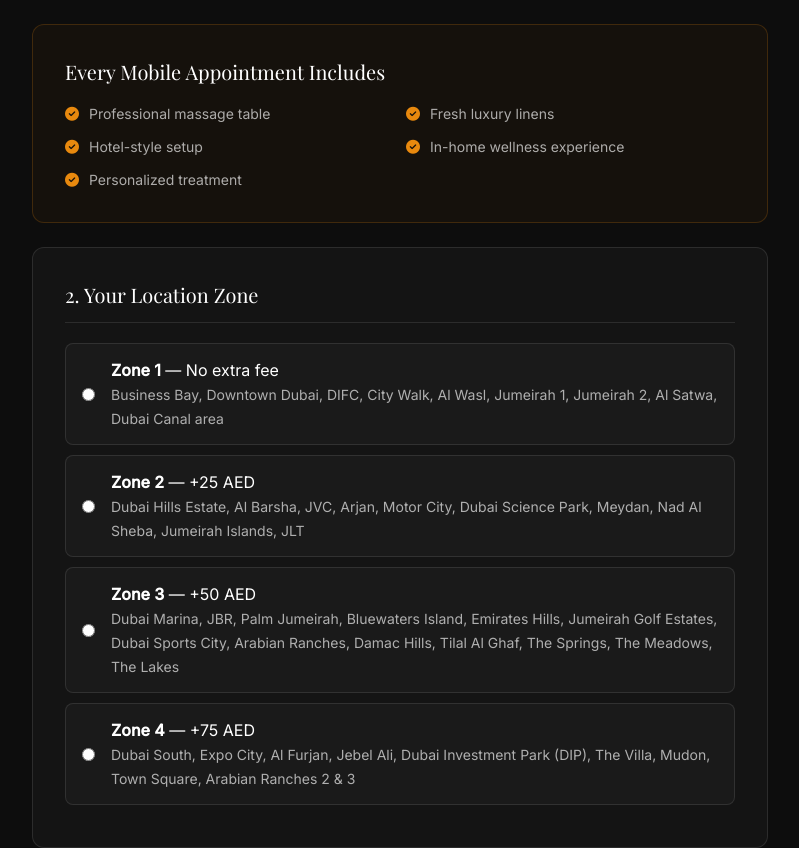
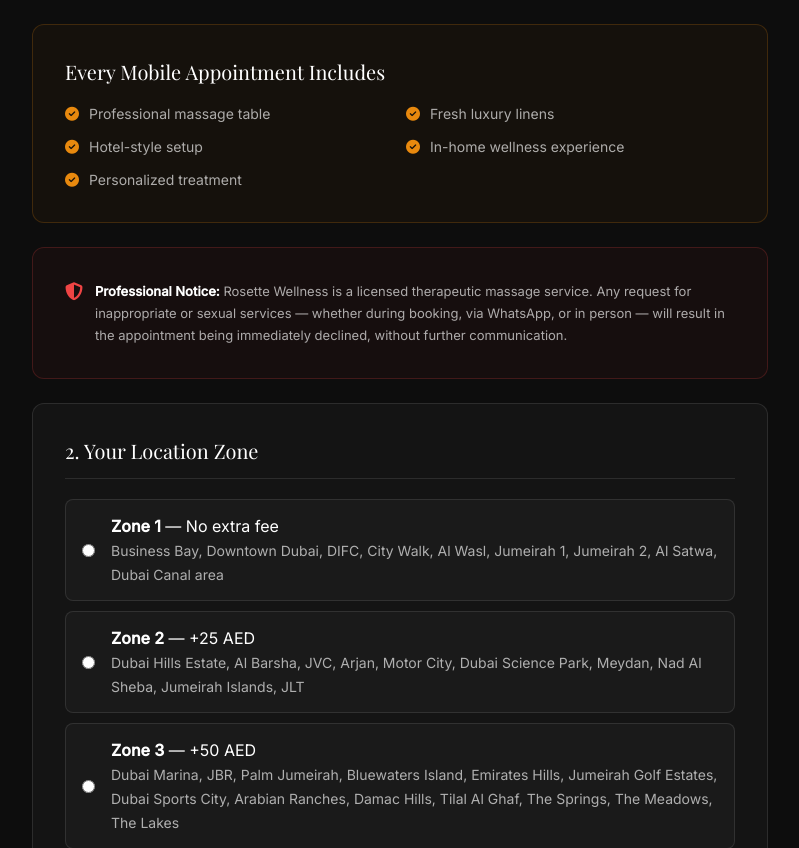
Before and after one commit to MarthaMuronji/rosette-booking, a Django app: template templates/bookings/book_confirm.html in a window 1280 px wide. Shown: the part 1013-1861 px from the top of the page, without its empty margins (240-1039 px from the left). Run offline with Django 5.2, Linux system fonts and the light colour scheme; the template is opened without the code that fills it, so the values that code supplies are empty.

Commit message:
Add professional conduct notice to booking form and confirmation page

```diff
--- a/templates/bookings/book_confirm.html
+++ b/templates/bookings/book_confirm.html
@@ -205,7 +205,10 @@
                 {% endif %}
             </div>
 
-            <form method="POST" id="confirmForm">
+            <form method="POST" id="confirmForm"
+                  data-is-package="{{ is_package|yesno:'true,false' }}"
+                  data-has-existing-package="{{ appointment.client_package|yesno:'true,false' }}"
+                  data-duration="{{ appointment.duration }}">
                 {% csrf_token %}
                 {% if non_field_errors %}
                 <div class="rw-form-alert">
@@ -254,7 +257,18 @@
                     </div>
                 </div>
 
-             <!-- 2. Zone -->
+                <!-- Professional Notice -->
+                <div class="form-section" style="background: rgba(239,68,68,0.04); border-color: rgba(239,68,68,0.2);">
+                    <div style="display:flex; align-items:flex-start; gap:12px;">
+                        <i class="fas fa-shield-alt" style="color:#ef4444; font-size:18px; margin-top:2px; flex-shrink:0;"></i>
+                        <p style="color: var(--foreground-muted); font-size:13px; line-height:1.7; margin:0;">
+                            <strong style="color: var(--foreground);">Professional Notice:</strong>
+                            Rosette Wellness is a licensed therapeutic massage service. Any request for inappropriate or sexual services — whether during booking, via WhatsApp, or in person — will result in the appointment being immediately declined, without further communication.
+                        </p>
+                    </div>
+                </div>
+
+                <!-- 2. Zone -->
                 <div class="form-section">
                     <div class="form-section-title">2. Your Location Zone</div>
 
--- a/templates/bookings/book_request.html
+++ b/templates/bookings/book_request.html
@@ -492,6 +492,11 @@ a[href="#allTreatments"]:hover {
                 <div class="whatsapp-notice">
                 <i class="fab fa-whatsapp me-2" style="color:#25d366;"></i>
                 <strong style="color:white;">Your appointment will be confirmed via WhatsApp</strong> after reviewing availability.
+            </div>
+
+            <div class="whatsapp-notice" style="background-color: rgba(239,68,68,0.06); border: 1px solid rgba(239,68,68,0.2);">
+                <i class="fas fa-shield-alt me-2" style="color:#ef4444;"></i>
+                <span style="color: var(--foreground-muted);">Rosette Wellness is a licensed therapeutic service. Requests for inappropriate conduct will result in immediate decline.</span>
             </div>
 
             <div class="whatsapp-notice" style="background-color: rgba(232,137,14,0.06); border: 1px solid rgba(232,137,14,0.2);">
```
